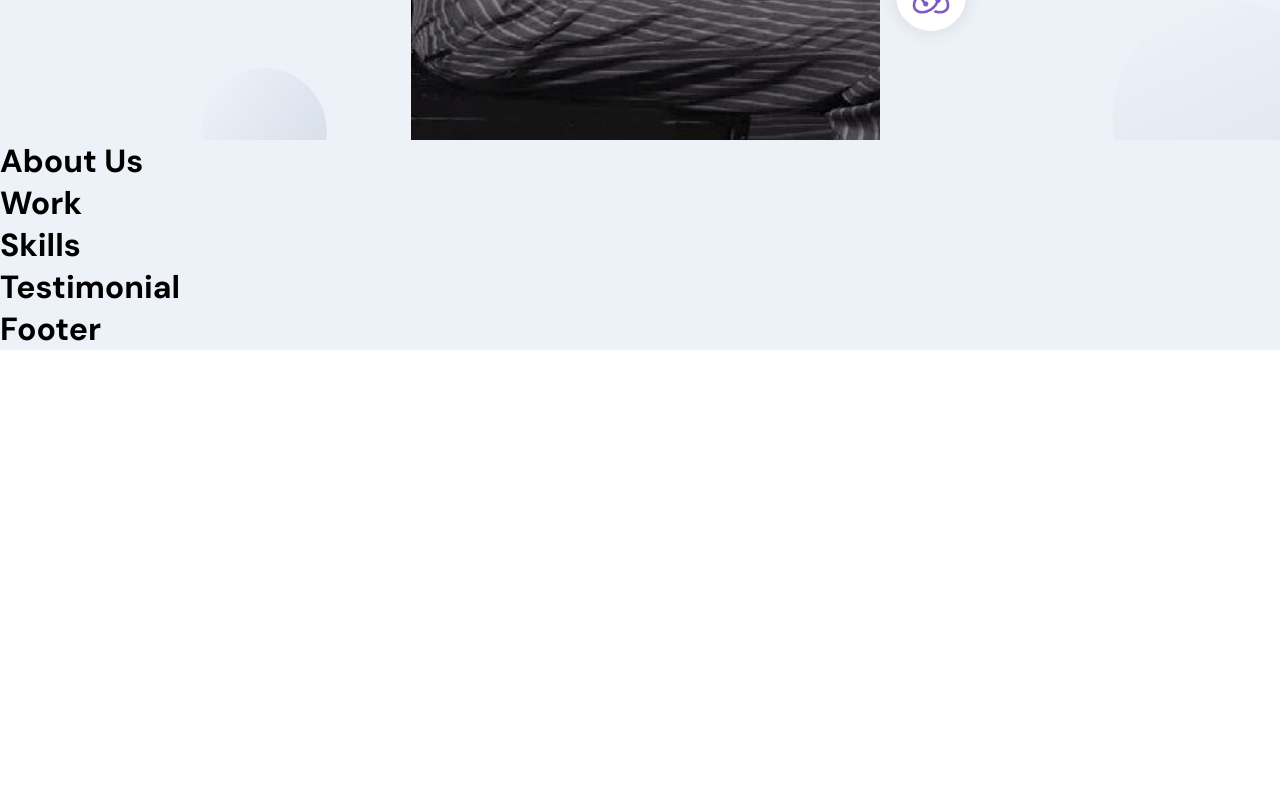
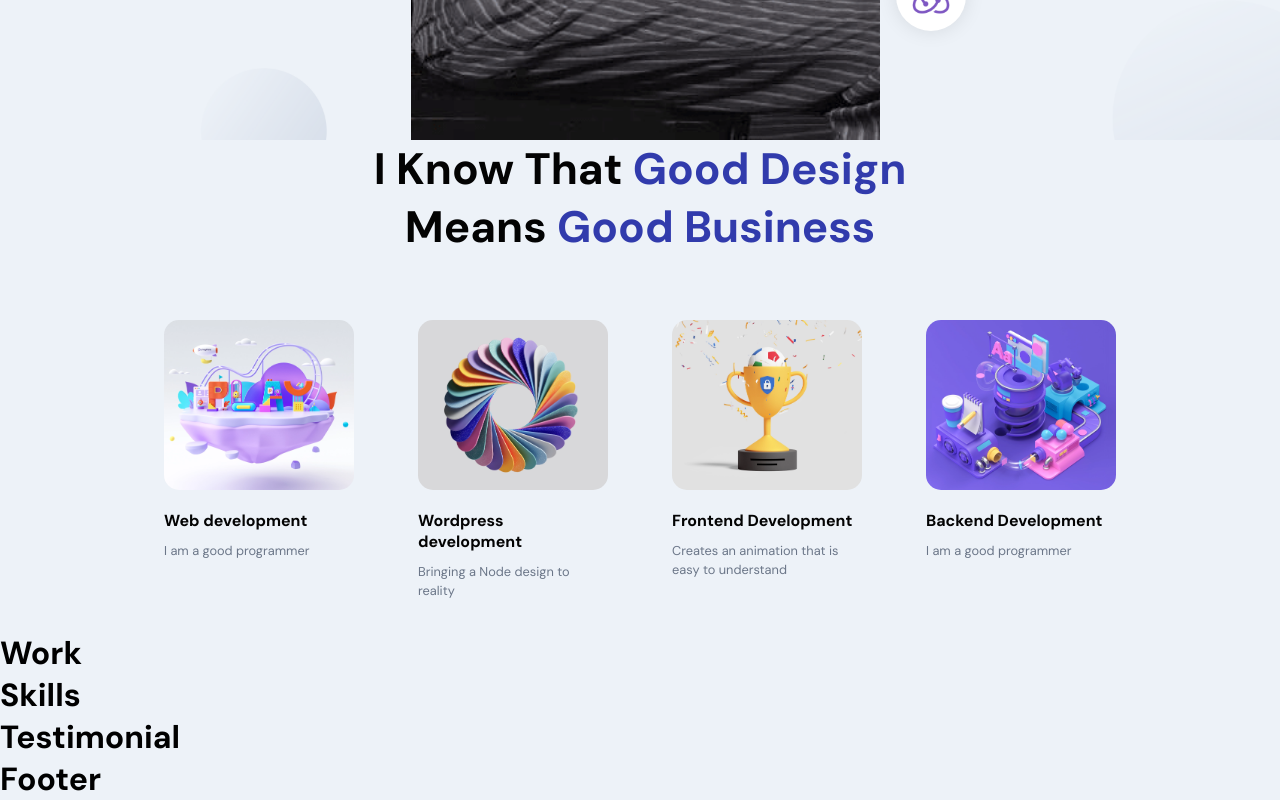
Before and after one commit to Megagig/Megagig_portfolio, a React (Vite) app in the folder frontend_react/: page / in a window 1280 px wide. Shown: the part 549-1349 px from the top of the page. Before the commit the page ends 899 px from the top, so only its background shows below. Built offline with nearby package versions, Linux system fonts and the light colour scheme.

Commit message:
Finish the About section

```diff
--- a/frontend_react/src/container/About/About.jsx
+++ b/frontend_react/src/container/About/About.jsx
@@ -1,11 +1,61 @@
-import React from 'react';
+import React, { useState, useEffect } from 'react';
+import { motion } from 'framer-motion';
+import { images } from '../../constants';
 import './About.scss';
+
+const abouts = [
+  {
+    title: 'Web development',
+    description: 'I am a good programmer',
+    imgUrl: images.about01,
+  },
+  {
+    title: 'Wordpress development',
+    description: 'Bringing a Node design to reality',
+    imgUrl: images.about02,
+  },
+  {
+    title: 'Frontend Development',
+    description: 'Creates an animation that is easy to understand',
+    imgUrl: images.about03,
+  },
+  {
+    title: 'Backend Development',
+    description: 'I am a good programmer',
+    imgUrl: images.about04,
+  },
+];
 
 const About = () => {
   return (
-    <div>
-      <h1>About Us</h1>
-    </div>
+    <>
+      <h2 className="head-text">
+        I know that
+        <span> Good Design </span>
+        <br />
+        means
+        <span> Good Business </span>
+      </h2>
+      <div className="app__profiles">
+        {abouts.map((about, index) => (
+          <motion.div
+            whileInView={{ opacity: 1 }}
+            whileHover={{ scale: 1.1 }}
+            transition={{ duration: 0.5, type: 'tween' }}
+            className="app__profile-item"
+            key={about.title + index}
+          >
+            <img src={about.imgUrl} alt={about.title} />
+            <h2 className="bold-text" style={{ marginTop: 20 }}>
+              {about.title}
+            </h2>
+            <p className="p-text" style={{ marginTop: 10 }}>
+              {about.description}
+            </p>
+          </motion.div>
+        ))}
+      </div>
+    </>
   );
 };
 
--- a/frontend_react/src/container/About/About.scss
+++ b/frontend_react/src/container/About/About.scss
@@ -0,0 +1,38 @@
+.app__about {
+  flex: 1;
+  width: 100%;
+  flex-direction: column;
+}
+
+.app__profiles {
+  display: flex;
+  justify-content: center;
+  align-items: flex-start;
+  flex-wrap: wrap;
+  margin-top: 2rem;
+}
+
+.app__profile-item {
+  width: 190px;
+  display: flex;
+  justify-content: flex-start;
+  align-items: flex-start;
+  flex-direction: column;
+  margin: 2rem;
+
+  img {
+    width: 100%;
+    height: 170px;
+    border-radius: 15px;
+    object-fit: cover;
+  }
+
+  @media screen and (min-width: 2000px) {
+    width: 370px;
+    margin: 2rem 4rem;
+
+    img {
+      height: 320px;
+    }
+  }
+}
```
Also changed, not shown: frontend_react/src/client.js (added, +14 -0 lines).
